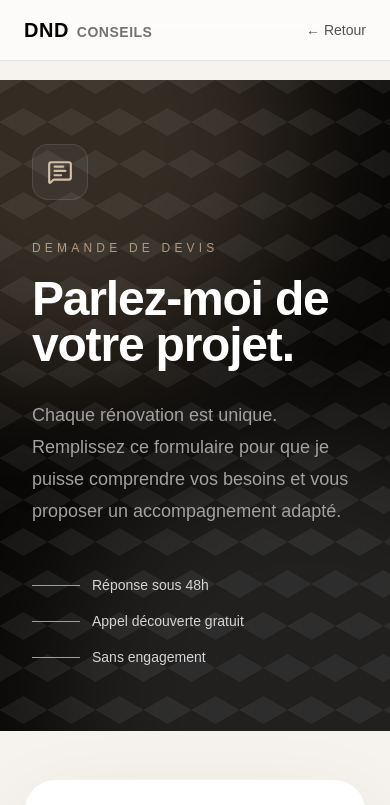
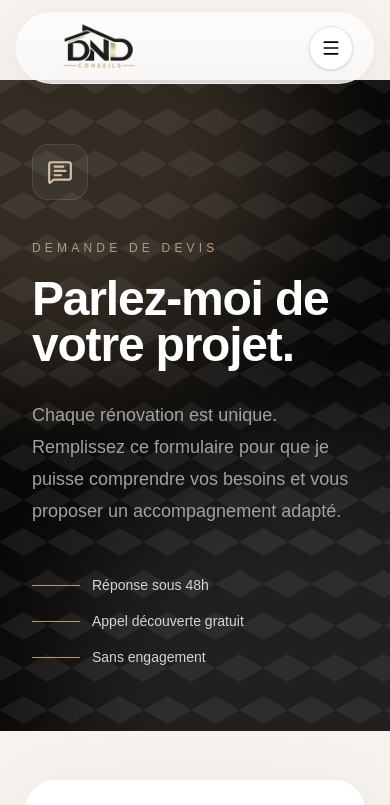
Before and after one commit to markyuna/dnd-conseils, a Next.js app: page /devis in a window 390 px wide. Shown: the top 805 px of the page. Built offline with nearby package versions, Linux system fonts and the light colour scheme.

Commit message:
feat: improve responsive premium navbar

```diff
--- a/src/components/Navbar.tsx
+++ b/src/components/Navbar.tsx
@@ -1,16 +1,27 @@
 "use client";
 
 import { useEffect, useState } from "react";
+import Image from "next/image";
 import Link from "next/link";
-import { motion, AnimatePresence } from "framer-motion";
+import { AnimatePresence, motion } from "framer-motion";
+import { ArrowLeft, ArrowRight, Menu, X } from "lucide-react";
 
 type NavbarProps = {
   variant?: "default" | "minimal";
 };
 
+const navItems = [
+  { label: "Services", href: "#services" },
+  { label: "Méthode", href: "#methode" },
+  { label: "À propos", href: "#apropos" },
+  { label: "Contact", href: "#contact" },
+];
+
 export default function Navbar({ variant = "default" }: NavbarProps) {
   const [visible, setVisible] = useState(true);
+  const [scrolled, setScrolled] = useState(false);
   const [lastScroll, setLastScroll] = useState(0);
+  const [menuOpen, setMenuOpen] = useState(false);
 
   const isMinimal = variant === "minimal";
 
@@ -18,60 +29,154 @@ export default function Navbar({ variant = "default" }: NavbarProps) {
     const handleScroll = () => {
       const currentScroll = window.scrollY;
 
-      if (currentScroll > lastScroll && currentScroll > 80) {
+      setScrolled(currentScroll > 24);
+
+      if (!menuOpen) {
+        if (currentScroll > lastScroll && currentScroll > 90) {
           setVisible(false);
         } else {
           setVisible(true);
+        }
       }
 
       setLastScroll(currentScroll);
     };
 
-    window.addEventListener("scroll", handleScroll);
+    window.addEventListener("scroll", handleScroll, { passive: true });
     return () => window.removeEventListener("scroll", handleScroll);
-  }, [lastScroll]);
+  }, [lastScroll, menuOpen]);
+
+  useEffect(() => {
+    document.body.style.overflow = menuOpen ? "hidden" : "";
+
+    return () => {
+      document.body.style.overflow = "";
+    };
+  }, [menuOpen]);
 
   return (
     <AnimatePresence>
       {visible && (
         <motion.nav
-          initial={{ y: -80, opacity: 0 }}
+          initial={{ y: -90, opacity: 0 }}
           animate={{ y: 0, opacity: 1 }}
-          exit={{ y: -80, opacity: 0 }}
-          transition={{ duration: 0.4 }}
-          className="fixed left-0 top-0 z-50 w-full border-b border-neutral-200 bg-white/70 backdrop-blur-xl"
+          exit={{ y: -90, opacity: 0 }}
+          transition={{ duration: 0.45, ease: [0.22, 1, 0.36, 1] }}
+          className="fixed left-0 top-0 z-50 w-full px-4 pt-3 md:px-8"
         >
-          <div className="mx-auto flex max-w-7xl items-center justify-between px-6 py-4">
-            <Link href="/" className="text-xl font-semibold tracking-wide">
-              <span className="text-black">DND</span>
-              <span className="ml-2 text-sm text-neutral-500">CONSEILS</span>
+          <div
+            className={[
+              "mx-auto flex h-[72px] max-w-7xl items-center justify-between rounded-full border px-5 transition-all duration-500 md:h-[76px] md:px-7",
+              scrolled
+                ? "border-black/10 bg-white/82 shadow-[0_18px_55px_rgba(0,0,0,0.10)] backdrop-blur-2xl"
+                : "border-white/50 bg-white/68 shadow-[0_14px_45px_rgba(0,0,0,0.07)] backdrop-blur-xl",
+            ].join(" ")}
+          >
+            <Link
+              href="/"
+              aria-label="DND Conseils - Accueil"
+              className="group flex shrink-0 items-center"
+              onClick={() => setMenuOpen(false)}
+            >
+              <Image
+                src="/logo.png"
+                alt="DND Conseils"
+                width={150}
+                height={70}
+                priority
+                className="h-[52px] w-auto object-contain transition duration-500 group-hover:scale-[1.03] md:h-[58px]"
+              />
             </Link>
 
             {!isMinimal && (
-              <div className="hidden items-center gap-8 text-sm text-neutral-700 md:flex">
-                <Link href="#services">Services</Link>
-                <Link href="#methode">Méthode</Link>
-                <Link href="#apropos">À propos</Link>
-                <Link href="#contact">Contact</Link>
+              <div className="hidden items-center rounded-full border border-black/5 bg-white/55 px-2 py-1 text-sm text-neutral-600 shadow-inner lg:flex">
+                {navItems.map((item) => (
+                  <Link
+                    key={item.href}
+                    href={item.href}
+                    className="rounded-full px-4 py-2 transition duration-300 hover:bg-black hover:text-white"
+                  >
+                    {item.label}
+                  </Link>
+                ))}
               </div>
             )}
 
+            <div className="flex items-center gap-2">
               {isMinimal ? (
                 <Link
                   href="/"
-                className="text-sm text-neutral-600 transition hover:text-black"
+                  className="group hidden items-center gap-2 rounded-full border border-black/10 bg-white px-4 py-2 text-sm font-medium text-neutral-700 shadow-sm transition duration-300 hover:border-black hover:bg-black hover:text-white sm:inline-flex"
                 >
-                ← Retour
+                  <ArrowLeft className="h-4 w-4 transition group-hover:-translate-x-0.5" />
+                  Retour
                 </Link>
               ) : (
                 <Link
                   href="/devis"
-                className="rounded-full bg-black px-5 py-2 text-sm text-white transition hover:bg-neutral-800"
+                  className="group hidden items-center gap-2 rounded-full bg-[#0b0a08] px-5 py-2.5 text-sm font-medium text-white shadow-[0_14px_35px_rgba(0,0,0,0.22)] transition duration-300 hover:-translate-y-0.5 hover:bg-[#b49a7c] lg:inline-flex"
                 >
                   Demander un devis
+                  <ArrowRight className="h-4 w-4 transition group-hover:translate-x-0.5" />
                 </Link>
               )}
+
+              <button
+                type="button"
+                aria-label={menuOpen ? "Fermer le menu" : "Ouvrir le menu"}
+                onClick={() => setMenuOpen((prev) => !prev)}
+                className="inline-flex h-11 w-11 items-center justify-center rounded-full border border-black/10 bg-white text-black shadow-sm transition hover:bg-black hover:text-white lg:hidden"
+              >
+                {menuOpen ? <X className="h-5 w-5" /> : <Menu className="h-5 w-5" />}
+              </button>
             </div>
+          </div>
+
+          <AnimatePresence>
+            {menuOpen && (
+              <motion.div
+                initial={{ opacity: 0, y: -12, scale: 0.98 }}
+                animate={{ opacity: 1, y: 0, scale: 1 }}
+                exit={{ opacity: 0, y: -12, scale: 0.98 }}
+                transition={{ duration: 0.28, ease: [0.22, 1, 0.36, 1] }}
+                className="mx-auto mt-3 max-w-7xl overflow-hidden rounded-[2rem] border border-black/10 bg-white/92 p-3 shadow-[0_24px_80px_rgba(0,0,0,0.16)] backdrop-blur-2xl lg:hidden"
+              >
+                {!isMinimal ? (
+                  <div className="space-y-2">
+                    {navItems.map((item) => (
+                      <Link
+                        key={item.href}
+                        href={item.href}
+                        onClick={() => setMenuOpen(false)}
+                        className="flex items-center justify-between rounded-2xl px-5 py-4 text-base font-medium text-neutral-800 transition hover:bg-[#f3eee8]"
+                      >
+                        {item.label}
+                        <ArrowRight className="h-4 w-4 text-neutral-400" />
+                      </Link>
+                    ))}
+
+                    <Link
+                      href="/devis"
+                      onClick={() => setMenuOpen(false)}
+                      className="mt-3 flex items-center justify-center gap-2 rounded-full bg-[#0b0a08] px-5 py-4 text-sm font-semibold text-white shadow-[0_14px_35px_rgba(0,0,0,0.22)] transition hover:bg-[#b49a7c]"
+                    >
+                      Demander un devis
+                      <ArrowRight className="h-4 w-4" />
+                    </Link>
+                  </div>
+                ) : (
+                  <Link
+                    href="/"
+                    onClick={() => setMenuOpen(false)}
+                    className="flex items-center justify-center gap-2 rounded-full bg-[#0b0a08] px-5 py-4 text-sm font-semibold text-white"
+                  >
+                    <ArrowLeft className="h-4 w-4" />
+                    Retour à l’accueil
+                  </Link>
+                )}
+              </motion.div>
+            )}
+          </AnimatePresence>
         </motion.nav>
       )}
     </AnimatePresence>
```
Also changed, not shown: public/logo.png (added). Lines whose indentation alone changed are shown as unchanged.
